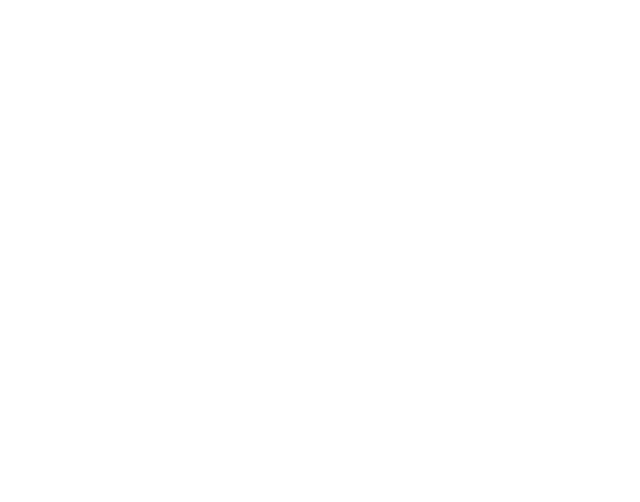
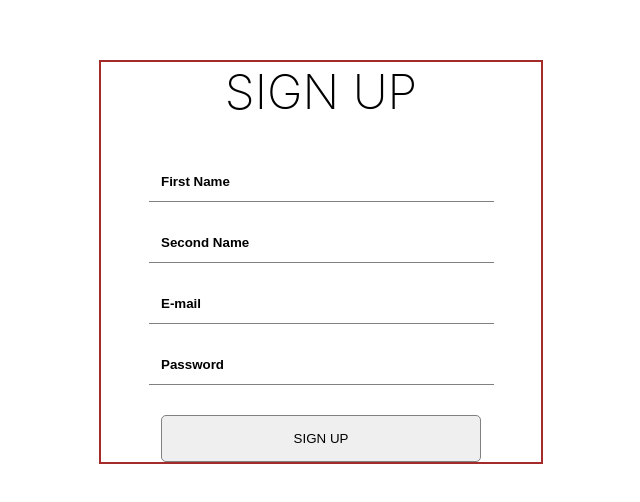
Before and after one commit to sruthi-98/Todo-App, a React (Create React App) app: page /signup in a window 1280 px wide. Shown: the part 138-640 px from the top of the page, without its empty margins (319-959 px from the left). Built offline with nearby package versions, Linux system fonts and the light colour scheme.

Commit message:
Add Log in page and a dummy home page

```diff
--- a/src/App.js
+++ b/src/App.js
@@ -1,6 +1,8 @@
 import React from 'react';
 import { BrowserRouter as Router, Switch, Route } from 'react-router-dom';
-import SignIn from './components/SignIn';
+import Home from './components/Home';
+import SignUp from './components/SignUp';
+import Login from './components/Login';
 import TaskList from './components/TaskList';
 import './App.css';
 
@@ -9,11 +11,17 @@ function App() {
     <Router>
       <div className="App">
         <Switch>
-          <Route path="/signin">
-            <SignIn />
+        <Route path="/login">
+            <Login />
+          </Route>
+          <Route path="/signup">
+            <SignUp />
           </Route>
           <Route path="/tasks">
             <TaskList />
+          </Route>
+          <Route path="/">
+            <Home />
           </Route>
         </Switch>
       </div>
--- /dev/null
+++ b/src/components/Home.js
@@ -0,0 +1,13 @@
+import React from 'react';
+import '../styles/Home.css';
+
+function Home() {
+    return (
+        <div className="home">
+            <h1>Organize with us</h1>
+            <button>Get Started</button>
+        </div>
+    )
+}
+
+export default Home;
--- /dev/null
+++ b/src/components/Login.js
@@ -0,0 +1,50 @@
+import React, { useState } from 'react';
+// import { Link, useHistory } from 'react-router-dom';
+import '../styles/Login.css';
+
+function Login() {
+    const [email, setEmail] = useState('');
+    const [password, setPassword] = useState('');
+
+    return (
+        <div className="login">
+            {/* <Link to="/">
+                <img
+                    className="login__logo"
+                    src="https://upload.wikimedia.org/wikipedia/commons/thumb/a/a9/Amazon_logo.svg/1024px-Amazon_logo.svg.png"
+                    alt=""
+                />
+            </Link> */}
+
+            <div className="login__container">
+                <h1>Log In</h1>
+
+                <form>
+                    <input
+                        type="text"
+                        value={email}
+                        placeholder="E-mail"
+                        onChange={e => setEmail(e.target.value)}
+                    />
+
+                    <input
+                        type="password"
+                        value={password}
+                        placeholder="Password"
+                        onChange={e => setPassword(e.target.value)}
+                    />
+
+                    <button
+                        type="submit"
+                        // onClick={login}
+                        className="login__button"
+                    >
+                        Log In
+                    </button>
+                </form>
+            </div>
+        </div>
+    )
+}
+
+export default Login;
--- a/src/components/SignIn.js
+++ b/src/components/SignUp.js
@@ -1,31 +1,39 @@
 import React, { useState } from 'react';
 // import { Link, useHistory } from 'react-router-dom';
-import '../styles/SignIn.css';
+import '../styles/SignUp.css';
 
-function SignIn() {
-    const [name, setName] = useState('');
+function SignUp() {
+    const [firstName, setFirstName] = useState('');
+    const [lastName, setLastName] = useState('');
     const [email, setEmail] = useState('');
     const [password, setPassword] = useState('');
 
     return (
-        <div className="signIn">
+        <div className="signUp">
             {/* <Link to="/">
                 <img
-                    className="signIn__logo"
+                    className="signUp__logo"
                     src="https://upload.wikimedia.org/wikipedia/commons/thumb/a/a9/Amazon_logo.svg/1024px-Amazon_logo.svg.png"
                     alt=""
                 />
             </Link> */}
 
-            <div className="signIn__container">
-                <h1>Sign-in</h1>
+            <div className="signUp__container">
+                <h1>Sign Up</h1>
 
                 <form>
                     <input
                         type="text"
-                        value={name}
-                        placeholder="Name"
-                        onChange={e => setName(e.target.value)}
+                        value={firstName}
+                        placeholder="First Name"
+                        onChange={e => setFirstName(e.target.value)}
+                    />
+
+                    <input
+                        type="text"
+                        value={lastName}
+                        placeholder="Second Name"
+                        onChange={e => setLastName(e.target.value)}
                     />
 
                     <input
@@ -44,10 +52,10 @@ function SignIn() {
 
                     <button
                         type="submit"
-                        // onClick={signIn}
-                        className="signIn__button"
+                        // onClick={signUp}
+                        className="signUp__button"
                     >
-                        Sign In
+                        Sign Up
                     </button>
                 </form>
             </div>
@@ -55,4 +63,4 @@ function SignIn() {
     )
 }
 
-export default SignIn;
+export default SignUp;
--- a/src/styles/SignIn.css
+++ b/src/styles/Login.css
@@ -1,11 +1,11 @@
-.signIn {
+.login {
     display: flex;
     align-items: center;
     justify-content: center;
     height: 100vh;
 }
 
-.signIn__container {
+.login__container {
     width: min(400px, 70vw);
     height: 45vh;
     background-color: white;
@@ -17,7 +17,7 @@
     outline: 2px solid brown;
 }
 
-.signIn__container > h1 {
+.login__container > h1 {
     text-transform: uppercase;
     font-weight: 200;
     font-size: min(3rem, 15vw);
@@ -25,7 +25,7 @@
     margin-bottom: 10px;
 }
 
-.signIn__container > form {
+.login__container > form {
     display: flex;
     flex-direction: column;
     align-items: center;
@@ -33,7 +33,7 @@
     width: 100%;
 }
 
-.signIn__container > form > input {
+.login__container > form > input {
     display: block;
     width: 80%;
     padding: 12.5px;
@@ -44,7 +44,7 @@
     color: black;
 }
 
-.signIn__button {
+.login__button {
     text-transform: uppercase;
     display: block;
     border: 1px solid gray;
--- /dev/null
+++ b/src/styles/SignUp.css
@@ -0,0 +1,55 @@
+.signUp {
+    display: flex;
+    align-items: center;
+    justify-content: center;
+    height: 100vh;
+}
+
+.signUp__container {
+    width: min(400px, 70vw);
+    height: 45vh;
+    background-color: white;
+    display: flex;
+    flex-direction: column;
+    align-items: center;
+    justify-content: center;
+    padding: 20px;
+    outline: 2px solid brown;
+}
+
+.signUp__container > h1 {
+    text-transform: uppercase;
+    font-weight: 200;
+    font-size: min(3rem, 15vw);
+    padding: 20px;
+    margin-bottom: 10px;
+}
+
+.signUp__container > form {
+    display: flex;
+    flex-direction: column;
+    align-items: center;
+    justify-content: center;
+    width: 100%;
+}
+
+.signUp__container > form > input {
+    display: block;
+    width: 80%;
+    padding: 12.5px;
+    margin: 10px 0;
+    outline-width: 0;
+    border: none;
+    border-bottom: 1px solid gray;
+    color: black;
+}
+
+.signUp__button {
+    text-transform: uppercase;
+    display: block;
+    border: 1px solid gray;
+    margin: 20px 10px;
+    width: 80%;
+    padding: 15px;
+    border-radius: 5px;
+}
```
Also changed, not shown: src/styles/Home.css (added).
